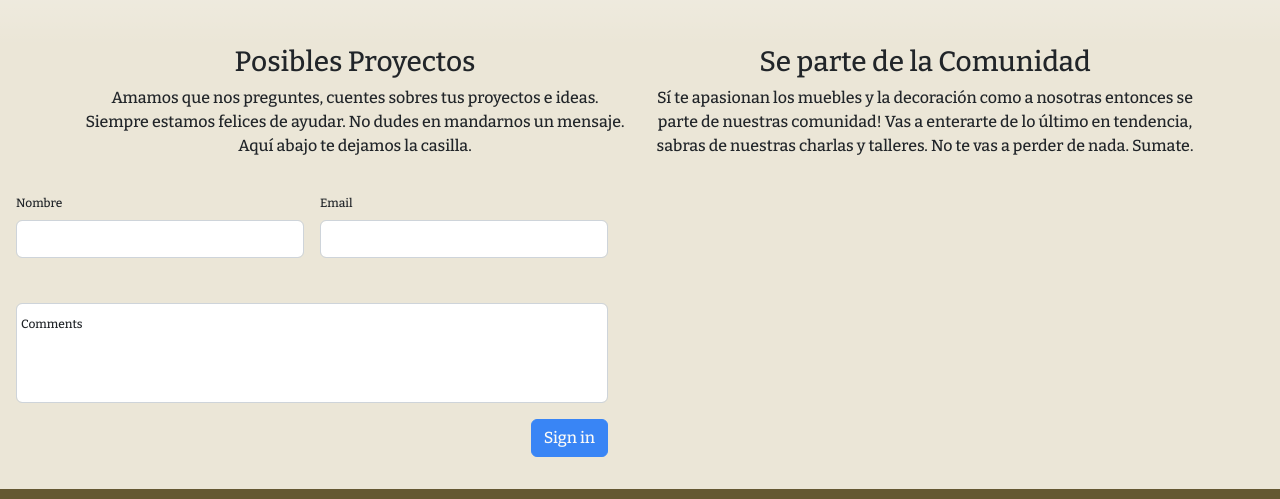
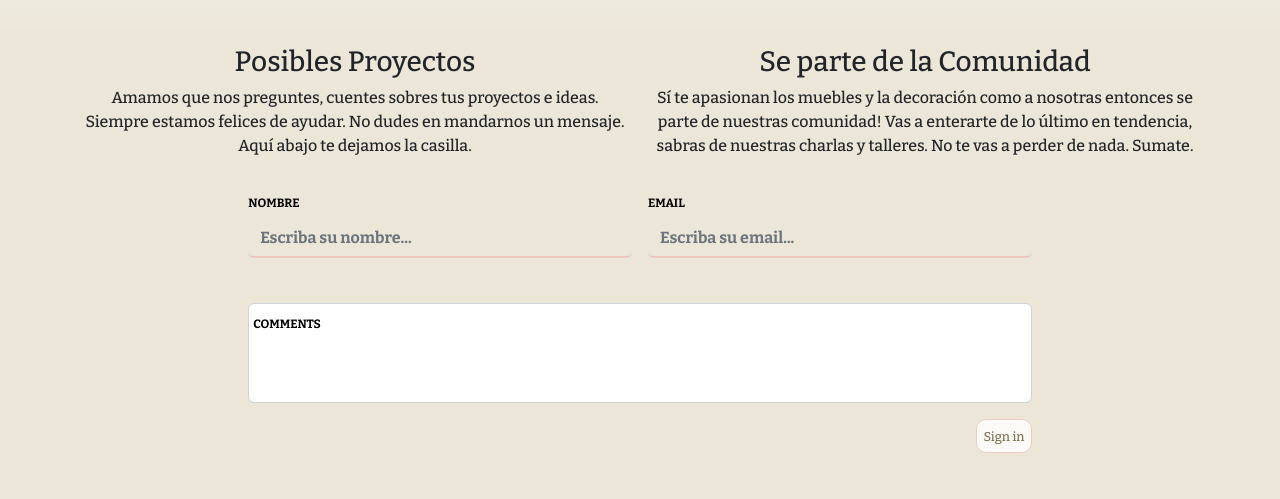
Before and after one commit to flor-barrios/ProyectoFinalFlorenciaBarrios, a plain HTML site: page HTML/contacto.html in a window 1280 px wide. Shown: the part 222-721 px from the top of the page. Drawn offline with nearby package versions, Linux system fonts and the light colour scheme.

Commit message:
Arreglando Bootstrap

```diff
--- a/Estilos/estilos.css
+++ b/Estilos/estilos.css
@@ -629,8 +629,63 @@ ul{
     height: 100%;
 }
 
-#formcon label{
+.formcon{
+    display: flex;
+    justify-content: center;
+}
+
+.formcon label{
     font-size: 12px;
+}
+
+.formcon button{
+    text-decoration: none;
+    color: #645832;
+    border: 1px solid #ebc8bc;
+    background-color: white;
+    border-radius: 10px;
+    padding: 0.5em;
+    display: flex;
+    float: right;
+    text-shadow: none;
+    opacity: 0.8;
+    transition: all 0.2s;
+    font-size: 0.8em;
+}
+
+.formcon button:hover{
+    opacity: 1;
+}
+
+.formcon label{
+    text-transform: uppercase;
+    font-size: 12px;
+    font-weight: bold;
+    color:black;
+}
+
+.formcon input{
+    background-color: transparent;
+    border: none;
+    border-bottom: 2px solid #ebc8bc;
+    font-weight: bold;
+}
+
+.fromcon input:hover{
+    background-color:  #ebc8bc;
+}
+
+.fromcon input ::placeholder{
+    color: #ebc8bc;
+    font-size: 14px;
+}
+
+.fromcon textarea{
+    resize: none !important;
+    border: 2px solid #ebc8bc !important;
+    border-radius: 0px !important;
+    font-weight: bold !important;
+    margin-top: 5px !important;
 }
 
 @media all and (min-width:768px){
--- a/HTML/contacto.html
+++ b/HTML/contacto.html
@@ -55,23 +55,25 @@
       </div>
     </div>
 
-    <form class="row g-3" id="formcon">
+    <div class="formcon">
+      <form class="row g-3">
         <div class="col-md-6">
           <label for="inputName" class="form-label">Nombre</label>
-        <input type="name" class="form-control" id="inputName">
+          <input type="name" class="form-control" id="inputName" placeholder="Escriba su nombre..." required>
         </div>
         <div class="col-md-6">
           <label for="inputEmail4" class="form-label">Email</label>
-        <input type="email" class="form-control" id="inputEmail4">
+          <input type="email" class="form-control" id="inputEmail4" placeholder="Escriba su email..." required>
         </div>
         <div class="form-floating">
-        <textarea class="form-control" placeholder="Leave a comment here" id="floatingTextarea2" style="height: 100px"></textarea>
+          <textarea class="form-control" placeholder="Deja un comentario aquí" id="floatingTextarea2" style="height:  100px"></textarea>
           <label for="floatingTextarea2">Comments</label>
         </div>
         <div class="col-12">
           <button type="submit" class="btn btn-primary">Sign in</button>
         </div>
       </form>
+    </div>
 
     <footer>
       <div class="contenedor">
```
Lines whose indentation alone changed are shown as unchanged.
